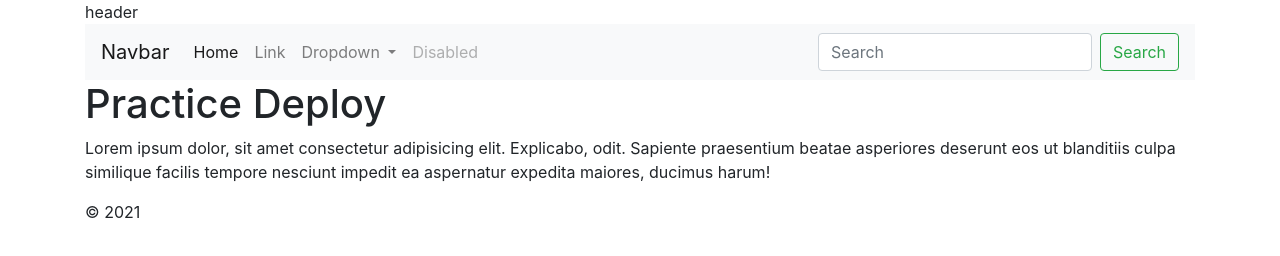
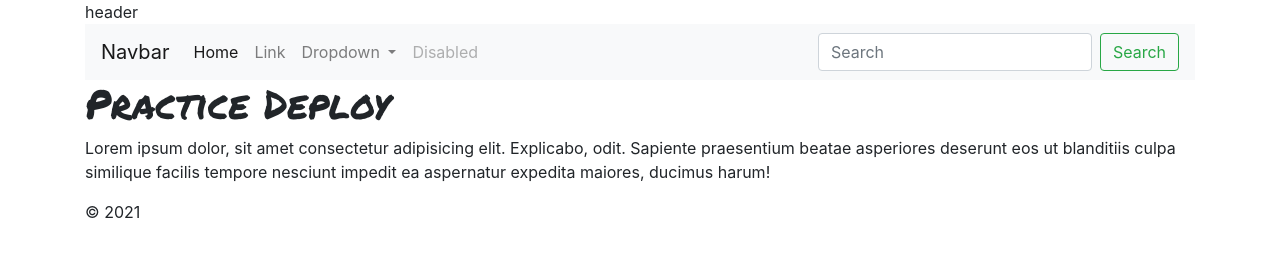
Before and after one commit to kingluddite/practice-deploy, a website: page index.html in a window 1280 px wide. Drawn offline with nearby package versions, Linux system fonts and the light colour scheme.

Commit message:
Add Google Font

```diff
--- /dev/null
+++ b/assets/css/style.css
@@ -0,0 +1,3 @@
+h1 {
+  font-family: 'Permanent Marker', cursive;
+}
--- a/index.html
+++ b/index.html
@@ -7,8 +7,10 @@
   <meta name="viewport" content="width=device-width, initial-scale=1.0">
   <title>Practice Deploy</title>
   <!-- <link rel="stylesheet" href="./node_modules/bootstrap/dist/css/bootstrap.min.css"> -->
+  <link href="https://fonts.googleapis.com/css2?family=Permanent+Marker&display=swap" rel="stylesheet">
   <link rel="stylesheet" href="https://maxcdn.bootstrapcdn.com/bootstrap/4.0.0/css/bootstrap.min.css"
     integrity="sha384-Gn5384xqQ1aoWXA+058RXPxPg6fy4IWvTNh0E263XmFcJlSAwiGgFAW/dAiS6JXm" crossorigin="anonymous">
+  <link rel="stylesheet" href="./assets/css/style.css">
 </head>
 
 <body>
```
